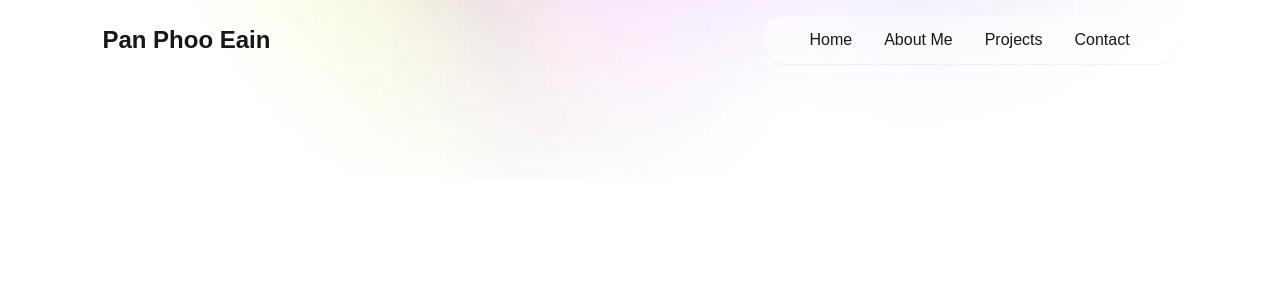
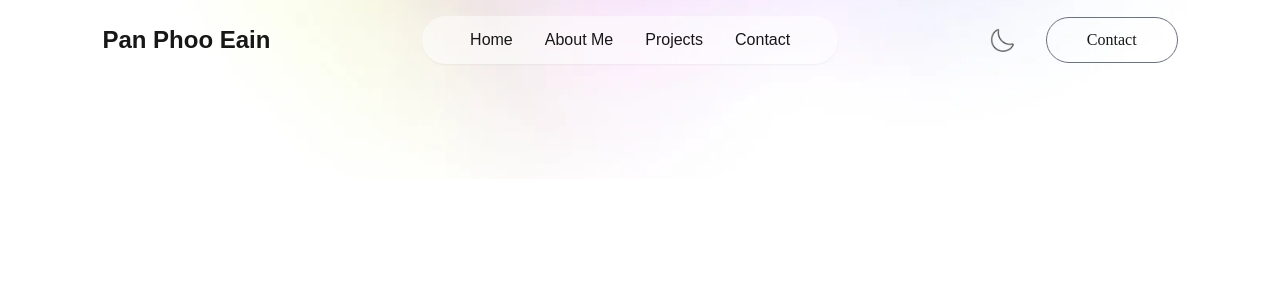
Before and after one commit to ppe11/ppe11.github.io, a Next.js app: page / in a window 1280 px wide. Shown: the top 300 px of the page. Built offline with nearby package versions, Linux system fonts and the light colour scheme.

Commit message:
Add dark mode toggle and contact button to Navbar

```diff
--- a/app/components/Navbar.jsx
+++ b/app/components/Navbar.jsx
@@ -45,6 +45,15 @@ const Navbar = ({isDarkMode, setIsDarkMode}) => {
                 <li><a href="#project">Projects</a></li>
                 <li><a href="#contact">Contact</a></li>
             </ul>
+
+            <div className='flex items-center gap-4'>
+                <button onClick={()=> setIsDarkMode(prev => !prev)}>
+                    <Image src={isDarkMode ? assets.sun_icon:assets.moon_icon} alt='moon/sun-icon' className='w-6'/>
+                </button>
+
+                <a href="#contact" className='hidden lg:flex items-center gap-3 px-10 py-2.5 border border-gray-500
+                rounded-full ml-4 font-Ovo dark:border-white/50'> Contact </a>
+            </div>
       </nav>
     </>
   )
```
